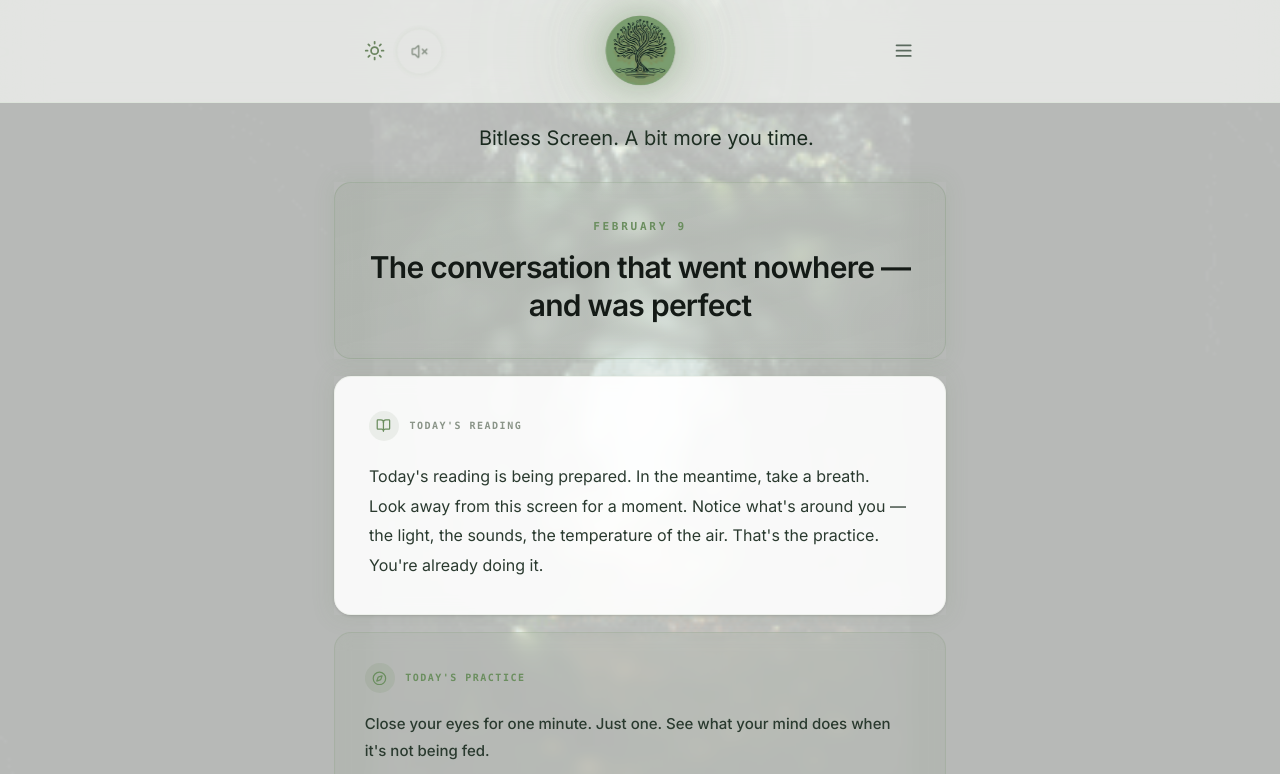
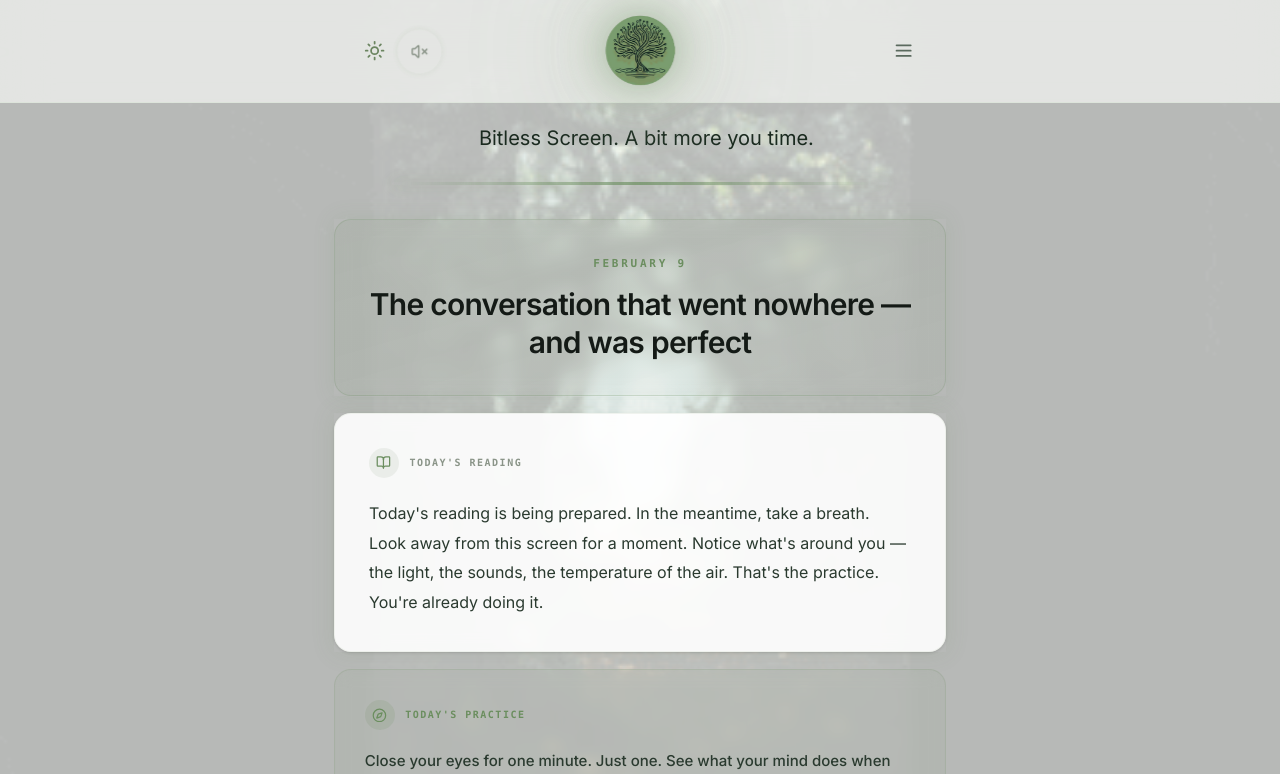
Before and after one commit to realContextengineer/iluddite, a React (Vite) app: page / in a window 1280 px wide. Shown: the top 774 px of the page. Built offline with nearby package versions, Linux system fonts and the light colour scheme; no server answers.

Commit message:
Add breathing indicator strip between strapline and content
Organic green line that pulses with 4s inhale / 6s exhale rhythm,
matching the card breathing animations.

Co-Authored-By: Claude Opus 4.5 <noreply@anthropic.com>

```diff
--- a/src/app/App.tsx
+++ b/src/app/App.tsx
@@ -85,6 +85,13 @@ function App() {
         </p>
       </div>
 
+      {/* Breath indicator */}
+      <div className="relative z-10 max-w-xl mx-auto px-5 py-4">
+        <div className="flex justify-center">
+          <div className="animate-breath-strip w-full h-[3px] rounded-full bg-gradient-to-r from-transparent via-[#6B8E5F] to-transparent dark:via-[#7A9D6D]" />
+        </div>
+      </div>
+
       {/* Main Content */}
       <main className="relative z-10 px-5 pt-4 pb-20">
         <Routes>
--- a/src/styles/index.css
+++ b/src/styles/index.css
@@ -100,3 +100,26 @@
 .animate-card-breathe-delayed-3 {
   animation: card-breathe 10s ease-in-out 7.5s infinite;
 }
+
+/* Breath indicator — organic pulse strip (4s inhale, 6s exhale = 10s cycle) */
+@keyframes breath-strip {
+  0% {
+    transform: scaleX(0.25);
+    opacity: 0.3;
+    box-shadow: 0 0 4px rgba(107, 142, 95, 0.1);
+  }
+  40% {
+    transform: scaleX(1);
+    opacity: 0.8;
+    box-shadow: 0 0 18px rgba(107, 142, 95, 0.5);
+  }
+  100% {
+    transform: scaleX(0.25);
+    opacity: 0.3;
+    box-shadow: 0 0 4px rgba(107, 142, 95, 0.1);
+  }
+}
+
+.animate-breath-strip {
+  animation: breath-strip 10s ease-in-out infinite;
+}
```
